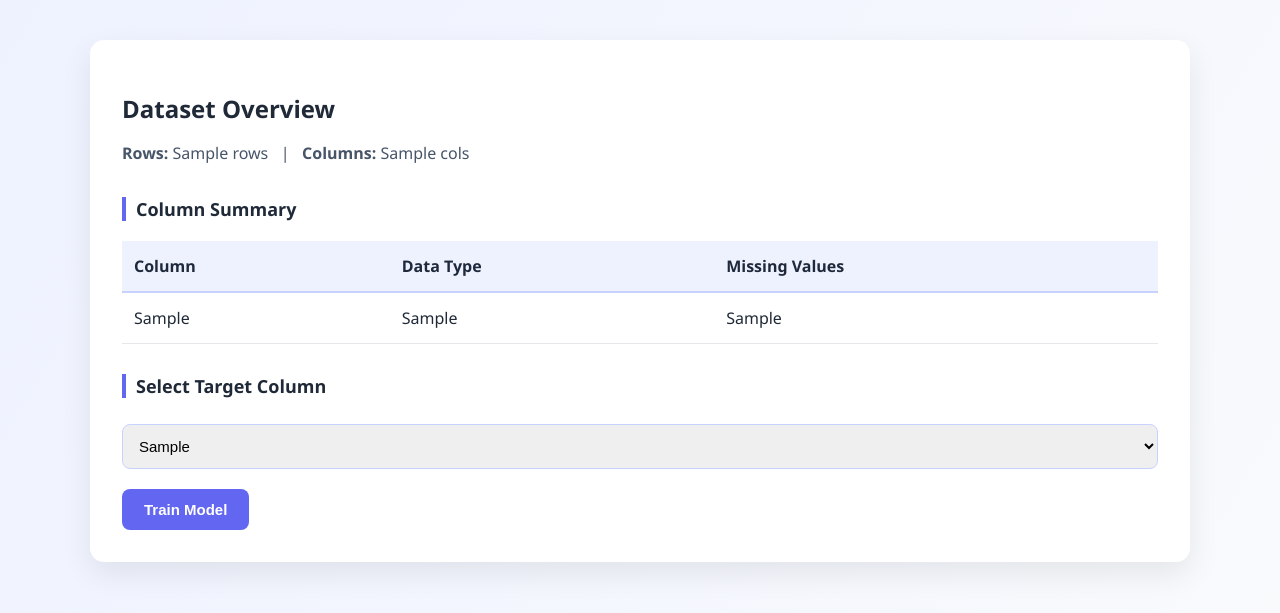
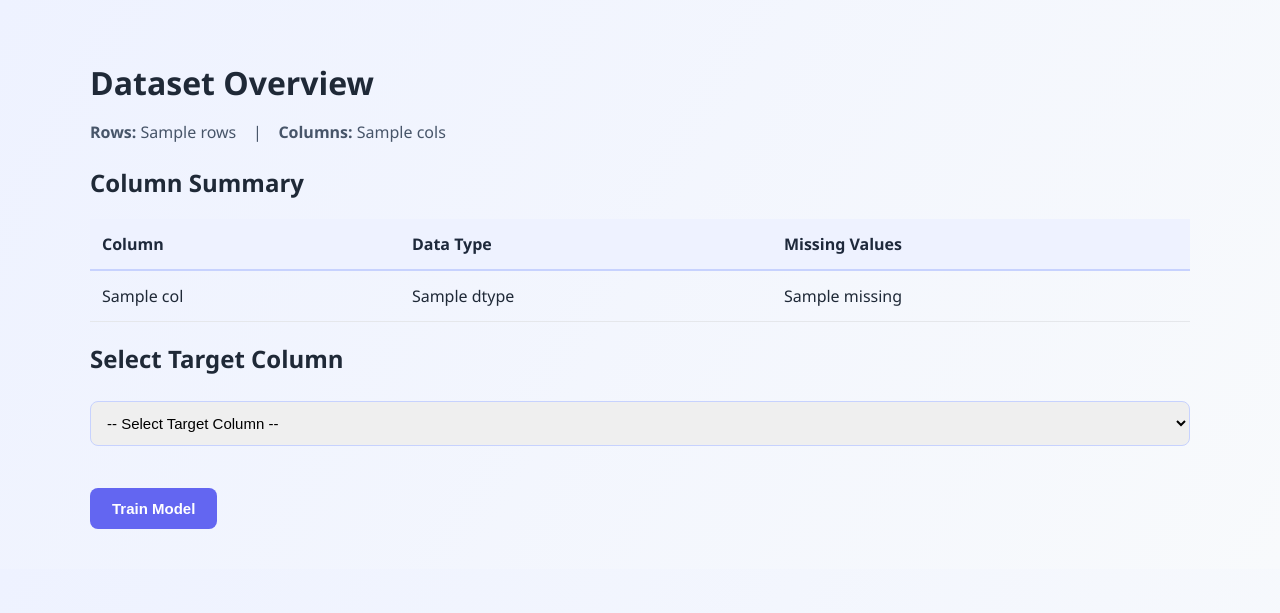
Before and after one commit to hemanthsurnidi/AutoML_Studio, a Flask app: template templates/dataset_info.html in a window 1280 px wide. Shown: the top 613 px of the page. Run offline with Flask 3, Linux system fonts and the light colour scheme; the template is opened without the code that fills it: most values are stand-ins (such as "Sample title", 1, 10 or a date in 2020).

Commit message:
Fix dataset overview rendering

```diff
--- a/templates/dataset_info.html
+++ b/templates/dataset_info.html
@@ -7,11 +7,12 @@
 <body>
 
 <div class="container">
-    <div class="card">
-        <h2>Dataset Overview</h2>
-        <p><b>Rows:</b> {{ rows }} &nbsp; | &nbsp; <b>Columns:</b> {{ cols }}</p>
+    <h1>Dataset Overview</h1>
 
-        <h3>Column Summary</h3>
+    <p><b>Rows:</b> {{ rows }} &nbsp;&nbsp; | &nbsp;&nbsp; <b>Columns:</b> {{ cols }}</p>
+
+    <h2>Column Summary</h2>
+
     <table>
         <thead>
             <tr>
@@ -21,27 +22,29 @@
             </tr>
         </thead>
         <tbody>
-                {% for c,d,m in column_info %}
+            {% for col in summary %}
             <tr>
-                    <td>{{ c }}</td>
-                    <td>{{ d }}</td>
-                    <td>{{ m }}</td>
+                <td>{{ col.name }}</td>
+                <td>{{ col.dtype }}</td>
+                <td>{{ col.missing }}</td>
             </tr>
             {% endfor %}
         </tbody>
     </table>
 
-        <h3>Select Target Column</h3>
-        <form action="/select_target" method="POST">
-            <input type="hidden" name="filename" value="{{ filename }}">
+    <h2>Select Target Column</h2>
+
+    <form action="/select_target" method="post">
         <select name="target" required>
-                {% for c,_,_ in column_info %}
+            <option value="">-- Select Target Column --</option>
+            {% for c in columns %}
                 <option value="{{ c }}">{{ c }}</option>
             {% endfor %}
         </select>
+
+        <br><br>
         <button type="submit">Train Model</button>
     </form>
-    </div>
 </div>
 
 </body>
```
Lines whose indentation alone changed are shown as unchanged.
